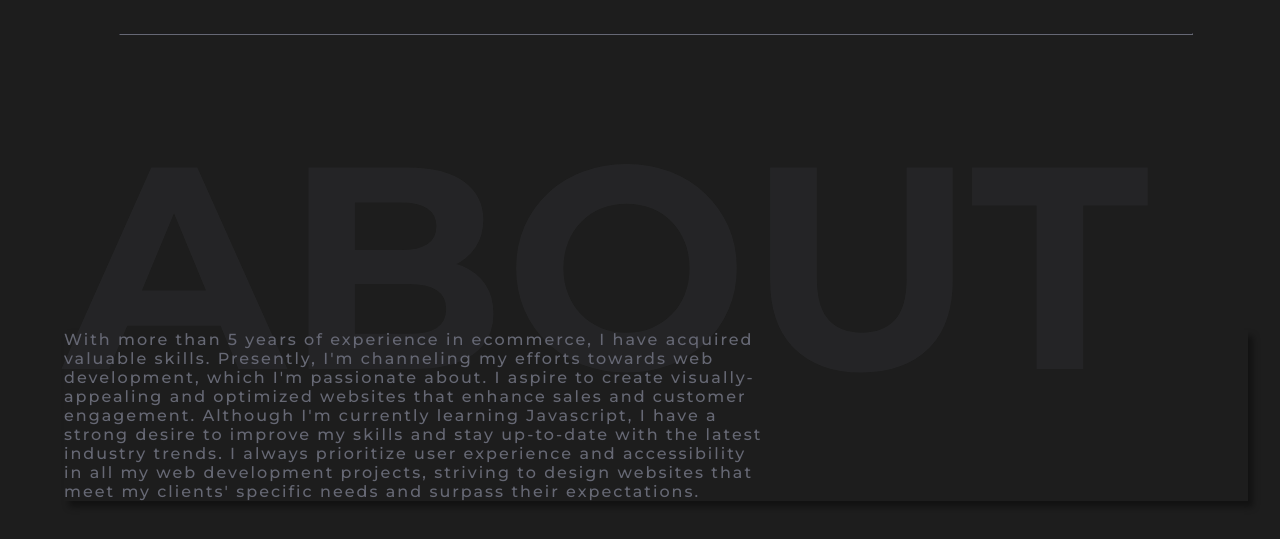
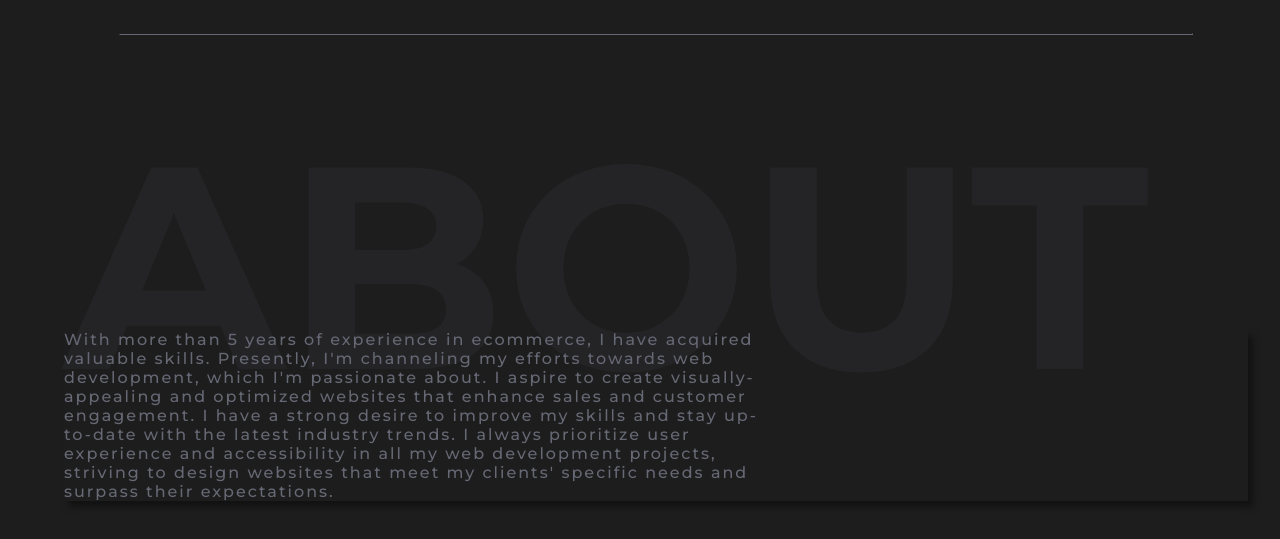
Before and after one commit to neilclido/myportfolio, a plain HTML site: page index.html in a window 1280 px wide. Shown: the part 1838-2377 px from the top of the page. Drawn offline with Linux system fonts and the light colour scheme.

Commit message:
Update index.html

```diff
--- a/index.html
+++ b/index.html
@@ -146,7 +146,7 @@
 
               <div class="gallery-item">
                  <!-- <img src="image/neil.jpg" class="my-photo" alt=""> -->
-                 <p class="p-p">With more than 5 years of experience in ecommerce, I have acquired valuable skills. Presently, I'm channeling my efforts towards web development, which I'm passionate about. I aspire to create visually-appealing and optimized websites that enhance sales and customer engagement. Although I'm currently learning Javascript, I have a strong desire to improve my skills and stay up-to-date with the latest industry trends. I always prioritize user experience and accessibility in all my web development projects, striving to design websites that meet my clients' specific needs and surpass their expectations.</p>
+                 <p class="p-p">With more than 5 years of experience in ecommerce, I have acquired valuable skills. Presently, I'm channeling my efforts towards web development, which I'm passionate about. I aspire to create visually-appealing and optimized websites that enhance sales and customer engagement. I have a strong desire to improve my skills and stay up-to-date with the latest industry trends. I always prioritize user experience and accessibility in all my web development projects, striving to design websites that meet my clients' specific needs and surpass their expectations.</p>
               </div>
 
             </div>
```
